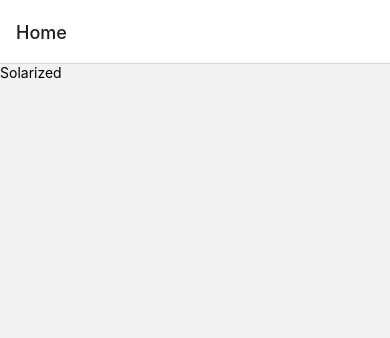
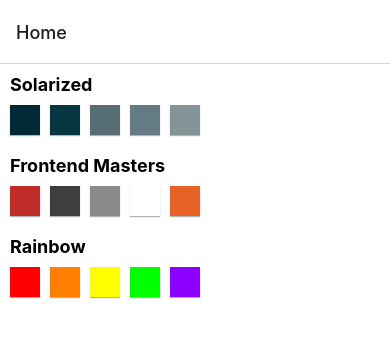
Before and after one commit to MarianaES/react-native-v2, a React Native app: screen /Home in a window 390 px wide. Shown: the top 338 px of the page. Built offline with nearby package versions, Linux system fonts and the light colour scheme.

Commit message:
Reuse a component exercise

```diff
--- /dev/null
+++ b/components/PalettePreview.js
@@ -0,0 +1,50 @@
+import React from 'react';
+import {
+  TouchableOpacity,
+  Text,
+  StyleSheet,
+  FlatList,
+  View,
+} from 'react-native';
+
+const PalettePreview = ({ handlePress, colorPalette }) => {
+  return (
+    <TouchableOpacity onPress={handlePress}>
+      <Text style={styles.text}>{colorPalette.paletteName}</Text>
+      <FlatList
+        style={styles.list}
+        data={colorPalette.colors.slice(0, 5)}
+        keyExtractor={item => item.colorName}
+        renderItem={({ item }) => (
+          <View style={[styles.box, { backgroundColor: item.hexCode }]}></View>
+        )}
+      />
+    </TouchableOpacity>
+  );
+};
+
+const styles = StyleSheet.create({
+  text: {
+    fontWeight: 'bold',
+    fontSize: 18,
+    marginBottom: 10,
+  },
+  box: {
+    height: 30,
+    width: 30,
+    marginRight: 10,
+    // This is only for iOS, shadows does not work for Android.
+    shadowColor: '#000',
+    shadowOffset: { width: 0, height: 1 },
+    shadowOpacity: 0.3,
+    shadowRadius: 1,
+    // This is for Android
+    elevation: 2,
+  },
+  list: {
+    marginBottom: 20,
+    flexDirection: 'row',
+  },
+});
+
+export default PalettePreview;
--- a/screens/ColorPalette.js
+++ b/screens/ColorPalette.js
@@ -2,35 +2,17 @@
 import { FlatList, StyleSheet, Text } from 'react-native';
 import ColorBox from '../components/ColorBox';
 
-const COLORS = [
-  { colorName: 'Base03', hexCode: '#002b36' },
-  { colorName: 'Base02', hexCode: '#073642' },
-  { colorName: 'Base01', hexCode: '#586e75' },
-  { colorName: 'Base00', hexCode: '#657b83' },
-  { colorName: 'Base0', hexCode: '#839496' },
-  { colorName: 'Base1', hexCode: '#93a1a1' },
-  { colorName: 'Base2', hexCode: '#eee8d5' },
-  { colorName: 'Base3', hexCode: '#fdf6e3' },
-  { colorName: 'Yellow', hexCode: '#b58900' },
-  { colorName: 'Orange', hexCode: '#cb4b16' },
-  { colorName: 'Red', hexCode: '#dc322f' },
-  { colorName: 'Magenta', hexCode: '#d33682' },
-  { colorName: 'Violet', hexCode: '#6c71c4' },
-  { colorName: 'Blue', hexCode: '#268bd2' },
-  { colorName: 'Cyan', hexCode: '#2aa198' },
-  { colorName: 'Green', hexCode: '#859900' },
-];
-
-const ColorPalette = () => {
+const ColorPalette = ({ route }) => {
+  const { paletteName, colors } = route.params;
   return (
     <FlatList
       style={styles.container}
-      data={COLORS}
+      data={colors}
       keyExtractor={item => item.colorName}
       renderItem={({ item: { colorName, hexCode } }) => (
         <ColorBox colorName={colorName} hexCode={hexCode} />
       )}
-      ListHeaderComponent={<Text style={styles.text}>Solarized</Text>}
+      ListHeaderComponent={<Text style={styles.text}>{paletteName}</Text>}
     />
   );
 };
--- a/screens/Home.js
+++ b/screens/Home.js
@@ -1,15 +1,71 @@
 import { useNavigation } from '@react-navigation/native';
 import React from 'react';
-import { View, Text, TouchableOpacity } from 'react-native';
+import { FlatList, StyleSheet } from 'react-native';
+import PalettePreview from '../components/PalettePreview';
+
+const SOLARIZED = [
+  { colorName: 'Base03', hexCode: '#002b36' },
+  { colorName: 'Base02', hexCode: '#073642' },
+  { colorName: 'Base01', hexCode: '#586e75' },
+  { colorName: 'Base00', hexCode: '#657b83' },
+  { colorName: 'Base0', hexCode: '#839496' },
+  { colorName: 'Base1', hexCode: '#93a1a1' },
+  { colorName: 'Base2', hexCode: '#eee8d5' },
+  { colorName: 'Base3', hexCode: '#fdf6e3' },
+  { colorName: 'Yellow', hexCode: '#b58900' },
+  { colorName: 'Orange', hexCode: '#cb4b16' },
+  { colorName: 'Red', hexCode: '#dc322f' },
+  { colorName: 'Magenta', hexCode: '#d33682' },
+  { colorName: 'Violet', hexCode: '#6c71c4' },
+  { colorName: 'Blue', hexCode: '#268bd2' },
+  { colorName: 'Cyan', hexCode: '#2aa198' },
+  { colorName: 'Green', hexCode: '#859900' },
+];
+
+const RAINBOW = [
+  { colorName: 'Red', hexCode: '#FF0000' },
+  { colorName: 'Orange', hexCode: '#FF7F00' },
+  { colorName: 'Yellow', hexCode: '#FFFF00' },
+  { colorName: 'Green', hexCode: '#00FF00' },
+  { colorName: 'Violet', hexCode: '#8B00FF' },
+];
+
+const FRONTEND_MASTERS = [
+  { colorName: 'Red', hexCode: '#c02d28' },
+  { colorName: 'Black', hexCode: '#3e3e3e' },
+  { colorName: 'Grey', hexCode: '#8a8a8a' },
+  { colorName: 'White', hexCode: '#ffffff' },
+  { colorName: 'Orange', hexCode: '#e66225' },
+];
+
+const COLOR_PALETTES = [
+  { paletteName: 'Solarized', colors: SOLARIZED },
+  { paletteName: 'Frontend Masters', colors: FRONTEND_MASTERS },
+  { paletteName: 'Rainbow', colors: RAINBOW },
+];
 
 const Home = ({ navigation }) => {
   return (
-    <View>
-      <TouchableOpacity onPress={() => navigation.navigate('ColorPalette')}>
-        <Text>Solarized</Text>
-      </TouchableOpacity>
-    </View>
+    <FlatList
+      style={styles.list}
+      data={COLOR_PALETTES}
+      keyExtractor={item => item.paletteName}
+      renderItem={({ item }) => (
+        <PalettePreview
+          handlePress={() => navigation.push('ColorPalette', item)}
+          colorPalette={item}
+        />
+      )}
+    />
   );
 };
 
+const styles = StyleSheet.create({
+  list: {
+    flex: 1,
+    padding: 10,
+    backgroundColor: 'white',
+  },
+});
+
 export default Home;
```
